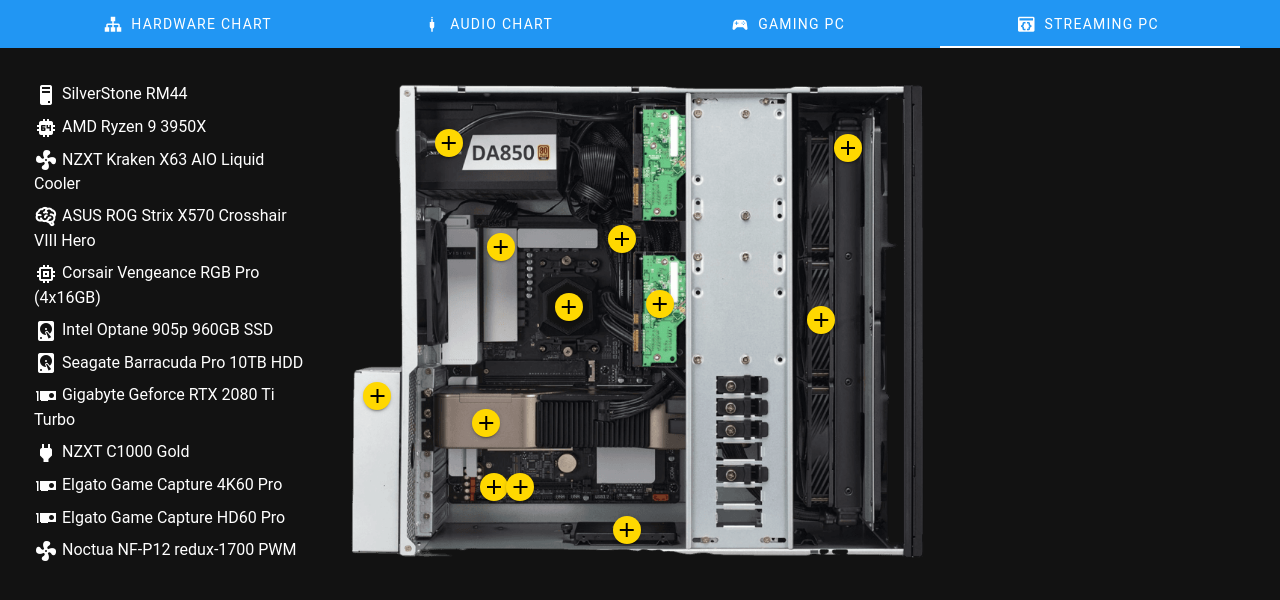
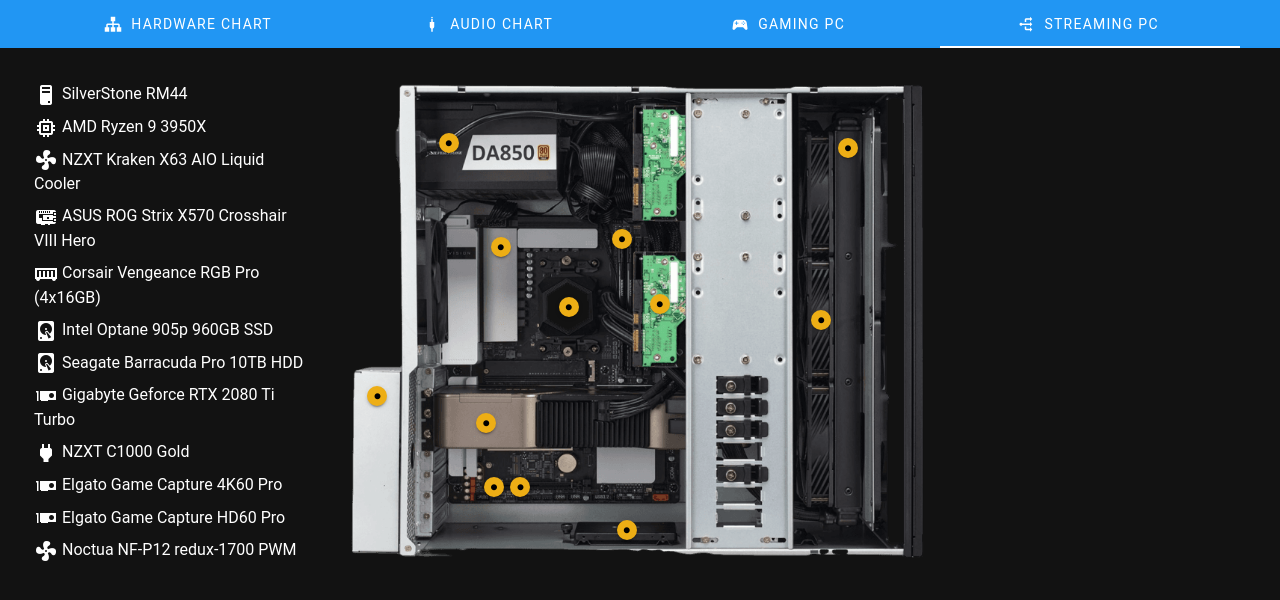
Before and after one commit to Anne-Munition/gp.annemunition.tv, a Vue app in the folder equipment/_build/: page / in a window 1280 px wide. Shown: the top 600 px of the page. Built offline with nearby package versions, Linux system fonts and the light colour scheme; no server answers.

Commit message:
PcEquipment Component
Add gaming pc data

```diff
--- a/equipment/_build/package.json
+++ b/equipment/_build/package.json
@@ -31,5 +31,6 @@
     "vite": "^5.1.0",
     "vite-plugin-vuetify": "^2.0.1",
     "vue-tsc": "^1.8.27"
-  }
+  },
+  "packageManager": "yarn@4.1.0"
 }
--- a/equipment/_build/src/App.vue
+++ b/equipment/_build/src/App.vue
@@ -5,7 +5,7 @@
         <v-tab value="hardware" prepend-icon="mdi-sitemap">Hardware Chart</v-tab>
         <v-tab value="audio" prepend-icon="mdi-audio-input-stereo-minijack">Audio Chart</v-tab>
         <v-tab value="gamingpc" prepend-icon="mdi-controller">Gaming PC</v-tab>
-        <v-tab value="streamingpc" prepend-icon="mdi-application-braces">Streaming PC</v-tab>
+        <v-tab value="streamingpc" prepend-icon="mdi-multicast">Streaming PC</v-tab>
       </v-tabs>
 
       <v-window v-model="tab">
--- a/equipment/_build/src/components/GamingPcTab.vue
+++ b/equipment/_build/src/components/GamingPcTab.vue
@@ -1,5 +1,12 @@
-<template>GamingPC</template>
+<template>
+  <PcEquipment :image="image" :equipment="gamingPc" />
+</template>
 
-<script setup lang="ts"></script>
+<script setup lang="ts">
+import PcEquipment from '@/components/PcEquipment.vue';
+import gamingPc from '@/equipment/gaming_pc';
+const image =
+  'https://nzxt.com/assets/cms/34299/1621190817-03h510-siege-side-nosystem.png?auto=format&fit=crop&h=1000&w=1000';
+</script>
 
 <style scoped></style>
--- a/equipment/_build/src/components/ItemCard.vue
+++ b/equipment/_build/src/components/ItemCard.vue
@@ -7,7 +7,7 @@
     <v-card-actions>
       <span class="price"> {{ price }}</span>
       <v-spacer />
-      <v-btn color="#FFD800" variant="outlined" @click="openInNewTab(item.url)">
+      <v-btn color="#edae15" variant="outlined" @click="openInNewTab(item.url)">
         View on Amazon
       </v-btn>
     </v-card-actions>
--- /dev/null
+++ b/equipment/_build/src/components/PcEquipment.vue
@@ -0,0 +1,132 @@
+<template>
+  <v-container class="container">
+    <v-row>
+      <v-col cols="3">
+        <div
+          class="item-list pa-1"
+          v-for="(item, index) in items"
+          :key="item.name"
+          @click="selectItem(item)"
+          :class="{ selected: selectedItem && item.name == selectedItem.name }"
+        >
+          <v-icon :icon="`mdi-${item.icon}`"></v-icon>
+          {{ item.name }}
+          <ItemArrowSvg class="svg" :line="lines[index]" />
+        </div>
+      </v-col>
+      <v-col cols="6">
+        <div id="pc-graphic">
+          <img :src="image" alt="" />
+          <v-btn
+            density="compact"
+            icon="mdi-circle-medium"
+            v-for="item in items"
+            :key="item.name"
+            @click="selectItem(item)"
+            class="item-button"
+            :class="{ selected: selectedItem && item.name == selectedItem.name }"
+            :style="`top: ${item.top}%; left: ${item.left}%;`"
+            size="small"
+          />
+        </div>
+      </v-col>
+      <v-col cols="3">
+        <ItemCard :item="selectedItem" />
+      </v-col>
+    </v-row>
+  </v-container>
+</template>
+
+<script setup lang="ts">
+import ItemArrowSvg from '@/components/ItemArrowSvg.vue';
+import { computed, ref, onMounted, onBeforeUnmount } from 'vue';
+import ItemCard from '@/components/ItemCard.vue';
+
+const props = defineProps<{
+  image: string;
+  equipment: PC;
+}>();
+
+const items = computed<Item[]>(() => {
+  // Turn the PC object into an iterable array
+  const array: Item[] = [];
+  for (const key in props.equipment) {
+    const item = props.equipment[key as keyof PC];
+    if (Array.isArray(item)) array.push(...item);
+    else array.push(item);
+  }
+  return array;
+});
+
+const selectedItem = ref<Item>();
+function selectItem(item: Item) {
+  selectedItem.value = item;
+}
+
+const lines = ref<Line[]>([]);
+function getLines() {
+  const listElements = document.querySelectorAll('.item-list');
+  const buttonElements = document.querySelectorAll('.item-button');
+  const heightOffset = 48;
+  lines.value = [];
+  for (let i = 0; i < items.value.length; i++) {
+    const itemRect = listElements[i].getBoundingClientRect();
+    const buttonRect = buttonElements[i].getBoundingClientRect();
+    const points: Point[] = [];
+    points.push({ x: itemRect.right, y: itemRect.top - heightOffset });
+    points.push({ x: itemRect.right, y: itemRect.bottom - heightOffset });
+    points.push({
+      x: buttonRect.left + buttonRect.width / 2,
+      y: buttonRect.top + buttonRect.height / 2 - heightOffset,
+    });
+    lines.value.push({ points });
+  }
+}
+
+onMounted(() => {
+  getLines();
+  window.addEventListener('load', getLines);
+  window.addEventListener('resize', getLines);
+});
+
+onBeforeUnmount(() => {
+  window.removeEventListener('load', getLines);
+  window.removeEventListener('resize', getLines);
+});
+</script>
+
+<style scoped>
+.container {
+  max-width: 100%;
+  padding: 30px;
+}
+.item-list {
+  cursor: pointer;
+}
+.item-list:hover {
+  background: #4d4d4d;
+}
+#pc-graphic {
+  position: relative;
+}
+#pc-graphic img {
+  width: 100%;
+}
+.item-button {
+  position: absolute;
+  transform: translate(-50%, -50%);
+  background: #edae15;
+  color: black;
+}
+.selected {
+  background: #911e95 !important;
+  color: white;
+}
+.item-list .svg {
+  visibility: hidden;
+  pointer-events: none;
+}
+.item-list:hover .svg {
+  visibility: visible;
+}
+</style>
--- a/equipment/_build/src/components/StreamingPcTab.vue
+++ b/equipment/_build/src/components/StreamingPcTab.vue
@@ -1,126 +1,11 @@
 <template>
-  <v-container class="container">
-    <v-row>
-      <v-col cols="3">
-        <div
-          class="item-list pa-1"
-          v-for="(item, index) in items"
-          :key="item.name"
-          @click="selectItem(item)"
-          :class="{ selected: selectedItem && item.name == selectedItem.name }"
-        >
-          <v-icon :icon="`mdi-${item.icon}`"></v-icon>
-          {{ item.name }}
-          <ItemArrowSvg class="svg" :line="lines[index]" />
-        </div>
-      </v-col>
-      <v-col cols="6">
-        <div id="pc-graphic">
-          <img src="@/assets/images/streaming_pc.png" alt="" />
-          <v-btn
-            density="compact"
-            icon="mdi-plus"
-            v-for="item in items"
-            :key="item.name"
-            @click="selectItem(item)"
-            class="item-button"
-            :class="{ selected: selectedItem && item.name == selectedItem.name }"
-            :style="`top: ${item.posY}%; left: ${item.posX}%;`"
-          />
-        </div>
-      </v-col>
-      <v-col cols="3">
-        <ItemCard :item="selectedItem" />
-      </v-col>
-    </v-row>
-  </v-container>
+  <PcEquipment :image="image" :equipment="streamingPc" />
 </template>
 
 <script setup lang="ts">
+import PcEquipment from '@/components/PcEquipment.vue';
 import streamingPc from '@/equipment/streaming_pc';
-import ItemArrowSvg from '@/components/ItemArrowSvg.vue';
-import { computed, ref, onMounted, onBeforeUnmount } from 'vue';
-import ItemCard from '@/components/ItemCard.vue';
-
-const items = computed<Item[]>(() => {
-  // Turn the PC object into an iterable array
-  const array: Item[] = [];
-  for (const key in streamingPc) {
-    const item = streamingPc[key as keyof PC];
-    if (Array.isArray(item)) array.push(...item);
-    else array.push(item);
-  }
-  return array;
-});
-
-const selectedItem = ref<Item>();
-function selectItem(item: Item) {
-  selectedItem.value = item;
-}
-
-const lines = ref<Line[]>([]);
-function getLines() {
-  const listElements = document.querySelectorAll('.item-list');
-  const buttonElements = document.querySelectorAll('.item-button');
-  const heightOffset = 48;
-  lines.value = [];
-  for (let i = 0; i < items.value.length; i++) {
-    const itemRect = listElements[i].getBoundingClientRect();
-    const buttonRect = buttonElements[i].getBoundingClientRect();
-    const points: Point[] = [];
-    points.push({ x: itemRect.right, y: itemRect.top - heightOffset });
-    points.push({ x: itemRect.right, y: itemRect.bottom - heightOffset });
-    points.push({
-      x: buttonRect.left + buttonRect.width / 2,
-      y: buttonRect.top + buttonRect.height / 2 - heightOffset,
-    });
-    lines.value.push({ points });
-  }
-}
-
-onMounted(() => {
-  window.addEventListener('load', getLines);
-  window.addEventListener('resize', getLines);
-});
-
-onBeforeUnmount(() => {
-  window.removeEventListener('load', getLines);
-  window.removeEventListener('resize', getLines);
-});
+import image from '@/assets/images/streaming_pc.png';
 </script>
 
-<style scoped>
-.container {
-  max-width: 100%;
-  padding: 30px;
-}
-.item-list {
-  cursor: pointer;
-}
-.item-list:hover {
-  background: #4d4d4d;
-}
-#pc-graphic {
-  position: relative;
-}
-#pc-graphic img {
-  width: 100%;
-}
-.item-button {
-  position: absolute;
-  transform: translate(-50%, -50%);
-  background: #ffd800;
-  color: black;
-}
-.selected {
-  background: #911e95 !important;
-  color: white;
-}
-.item-list .svg {
-  visibility: hidden;
-  pointer-events: none;
-}
-.item-list:hover .svg {
-  visibility: visible;
-}
-</style>
+<style scoped></style>
--- a/equipment/_build/src/equipment/gaming_pc.ts
+++ b/equipment/_build/src/equipment/gaming_pc.ts
@@ -1,77 +1,88 @@
+// top and left numbers are the % percentage of the image dimensions
+
 const gamingPc: PC = {
   case: {
     name: 'NZXT H510 (R6 Siege Limited Edition)',
-    image: '',
+    image: 'https://m.media-amazon.com/images/I/519V7JLYZEL._AC_SL1000_.jpg',
     url: 'https://www.amazon.com/dp/B07TD9C5HS',
-    posX: 200,
-    posY: 300,
-    height: 100,
+    asin: 'B07TD9C5HS',
+    top: 1,
+    left: 6,
+    icon: 'desktop-tower',
   },
   cpu: {
     name: 'Intel Core i9-10900K',
-    image: '',
+    image: 'https://m.media-amazon.com/images/I/71f0lWEgQNL._AC_SL1500_.jpg',
     url: 'https://amzn.to/3lljJsz',
-    posX: 200,
-    posY: 300,
-    height: 100,
+    asin: 'B08H2DRCWZ',
+    top: 26,
+    left: 38,
+    icon: 'memory',
   },
   cooler: {
     name: 'NZXT Kraken Z63 AIO Liquid Cooler',
-    image: '',
+    image: 'https://m.media-amazon.com/images/I/71TvN0tgWjL._AC_SL1500_.jpg',
     url: 'https://amzn.to/38wSRC4',
-    posX: 200,
-    posY: 300,
-    height: 100,
+    asin: 'B082DYSQVF',
+    top: 37,
+    left: 89,
+    icon: 'fan',
   },
   motherboard: {
     name: '',
     image: '',
     url: '',
-    posX: 200,
-    posY: 300,
-    height: 100,
+    asin: '',
+    top: 14,
+    left: 22,
+    icon: 'raspberry-pi',
   },
   memory: {
     name: 'G.SKILL Trident Z Royal RGB 32GB',
-    image: '',
+    image: 'https://m.media-amazon.com/images/I/71UzA2UD9rL._AC_SL1300_.jpg',
     url: 'https://amzn.to/3ndzkL4',
-    posX: 200,
-    posY: 300,
-    height: 100,
+    asin: 'B07N7SBSF4',
+    top: 20,
+    left: 55,
+    icon: 'train-car-container',
   },
   storage: [
     {
       name: 'Samsung 970 EVO Plus 1TB M.2 Drive',
-      image: '',
+      image: 'https://m.media-amazon.com/images/I/71OYNmVRFhL._AC_SL1500_.jpg',
       url: 'https://amzn.to/3eQQpYj',
-      posX: 200,
-      posY: 300,
-      height: 100,
+      asin: 'B07MFZY2F2',
+      top: 65,
+      left: 30,
+      icon: 'harddisk',
     },
     {
       name: 'Samsung 970 EVO Plus 2TB M.2 Drive',
-      image: '',
+      image: 'https://m.media-amazon.com/images/I/61QFPk2HBmL._AC_SL1001_.jpg',
       url: 'https://amzn.to/35fXdvr',
-      posX: 200,
-      posY: 300,
-      height: 100,
+      asin: 'B07MFZXR1B',
+      top: 65,
+      left: 48,
+      icon: 'harddisk',
     },
   ],
   gpu: {
     name: 'NVIDIA GeForce RTX 3080',
-    image: '',
+    image: 'https://m.media-amazon.com/images/I/61juKdIql1L._AC_SL1500_.jpg',
     url: 'https://amzn.to/3kl8BdG',
-    posX: 200,
-    posY: 300,
-    height: 100,
+    asin: 'B08JCRHZGW',
+    top: 50,
+    left: 38,
+    icon: 'expansion-card',
   },
   psu: {
     name: 'NZXT C1000 Gold',
-    image: '',
+    image: 'https://m.media-amazon.com/images/I/51nrWKGjFwL._AC_SL1000_.jpg',
     url: 'https://www.amazon.com/dp/B09YZ33Z46',
-    posX: 200,
-    posY: 300,
-    height: 100,
+    asin: 'B09YZ33Z46',
+    top: 81,
+    left: 13,
+    icon: 'power-plug',
   },
   other: [],
 };
--- a/equipment/_build/src/equipment/streaming_pc.ts
+++ b/equipment/_build/src/equipment/streaming_pc.ts
@@ -1,4 +1,4 @@
-// posX and posY numbers are the % percentage of the image
+// top and left numbers are the % percentage of the image dimensions
 
 const streamingPc: PC = {
   case: {
@@ -6,8 +6,8 @@
     image: 'https://m.media-amazon.com/images/I/71WEd+yCYbL._AC_SL1500_.jpg',
     url: 'https://www.amazon.com/dp/B0BFC8FZ8B',
     asin: 'B0BFC8FZ8B',
-    posX: 6.1,
-    posY: 64,
+    top: 64,
+    left: 6.1,
     icon: 'desktop-tower',
   },
   cpu: {
@@ -15,17 +15,17 @@
     image: 'https://m.media-amazon.com/images/I/7122uH4-hfL._AC_SL1121_.jpg',
     url: 'https://amzn.to/371xQMt',
     asin: 'B07ZTYKLZW',
-    posX: 38.1,
-    posY: 46.1,
-    icon: 'cpu-64-bit',
+    top: 46.1,
+    left: 38.1,
+    icon: 'memory',
   },
   cooler: {
     name: 'NZXT Kraken X63 AIO Liquid Cooler',
     image: 'https://m.media-amazon.com/images/I/71dlZ0vqmxL._SL1500_.jpg',
     url: 'https://amzn.to/2FwPK15',
     asin: 'B09GKQ4KYP',
-    posX: 84.8,
-    posY: 14,
+    top: 14,
+    left: 84.8,
     icon: 'fan',
   },
   motherboard: {
@@ -33,18 +33,18 @@
     image: 'https://m.media-amazon.com/images/I/61-7KxpmIEL._AC_SL1000_.jpg',
     url: 'https://amzn.to/3ku4CfF',
     asin: 'B07SZXBTNW',
-    posX: 26.7,
-    posY: 34,
-    icon: 'brain',
+    top: 34,
+    left: 26.7,
+    icon: 'raspberry-pi',
   },
   memory: {
     name: 'Corsair Vengeance RGB Pro (4x16GB)',
     image: 'https://m.media-amazon.com/images/I/81PIk2a8YZL._AC_SL1500_.jpg',
     url: 'https://www.amazon.com/dp/B08GSSY4J4',
     asin: 'B08GSSY4J4',
-    posX: 47,
-    posY: 32.5,
-    icon: 'memory',
+    top: 32.5,
+    left: 47,
+    icon: 'train-car-container',
   },
   storage: [
     {
@@ -52,8 +52,8 @@
       image: 'https://m.media-amazon.com/images/I/71D8j04M2GL._AC_SL1280_.jpg',
       url: 'https://www.amazon.com/dp/B0772XB3MY',
       asin: 'B0772XB3MY',
-      posX: 47.8,
-      posY: 91,
+      top: 91,
+      left: 47.8,
       icon: 'harddisk',
     },
     {
@@ -61,8 +61,8 @@
       image: 'https://m.media-amazon.com/images/I/71DmtkEDt5L._AC_SL1500_.jpg',
       url: 'https://amzn.to/2QLsmhd',
       asin: 'B01IA9H22Q',
-      posX: 53.3,
-      posY: 45.5,
+      top: 45.5,
+      left: 53.3,
       icon: 'harddisk',
     },
   ],
@@ -71,8 +71,8 @@
     image: 'https://m.media-amazon.com/images/I/71QYE3w6zPL._AC_SL1500_.jpg',
     url: 'https://amzn.to/32sccB0',
     asin: 'B083DT8Q9L',
-    posX: 24.3,
-    posY: 69.4,
+    top: 69.4,
+    left: 24.3,
     icon: 'expansion-card',
   },
   psu: {
@@ -80,8 +80,8 @@
     image: 'https://m.media-amazon.com/images/I/51nrWKGjFwL._AC_SL1000_.jpg',
     url: 'https://www.amazon.com/dp/B09YZ33Z46',
     asin: 'B09YZ33Z46',
-    posX: 18,
-    posY: 13,
+    top: 13,
+    left: 18,
     icon: 'power-plug',
   },
   other: [
@@ -90,8 +90,8 @@
       image: 'https://m.media-amazon.com/images/I/61KnGI5sUgL._AC_SL1500_.jpg',
       url: 'https://amzn.to/2xUxGJR',
       asin: 'B076ZQBN6R',
-      posX: 25.6,
-      posY: 82.4,
+      top: 82.4,
+      left: 25.6,
       icon: 'expansion-card',
     },
     {
@@ -99,8 +99,8 @@
       image: 'https://m.media-amazon.com/images/I/71D7tnwLm-L._AC_SL1500_.jpg',
       url: 'https://amzn.to/2xGWe8O',
       asin: 'B015E3OT54',
-      posX: 30,
-      posY: 82.4,
+      top: 82.4,
+      left: 30,
       icon: 'expansion-card',
     },
     {
@@ -108,8 +108,8 @@
       image: 'https://m.media-amazon.com/images/I/81ZUUX5VZsL._AC_SL1500_.jpg',
       url: 'https://www.amazon.com/dp/B07CG2PGY6',
       asin: 'B07CG2PGY6',
-      posX: 80.3,
-      posY: 48.8,
+      top: 48.8,
+      left: 80.3,
       icon: 'fan',
     },
   ],
--- a/equipment/_build/src/types/index.d.ts
+++ b/equipment/_build/src/types/index.d.ts
@@ -3,8 +3,8 @@
   image: string;
   url: string;
   asin: string;
-  posX: number;
-  posY: number;
+  top: number;
+  left: number;
   icon: string;
 }
 
```
Also changed, not shown: equipment/_build/src/plugins/amazon_prices.ts (+13 -3 lines), equipment/_build/.yarnrc.yml, 1 other file (tests, documents, lock files or other folders).
